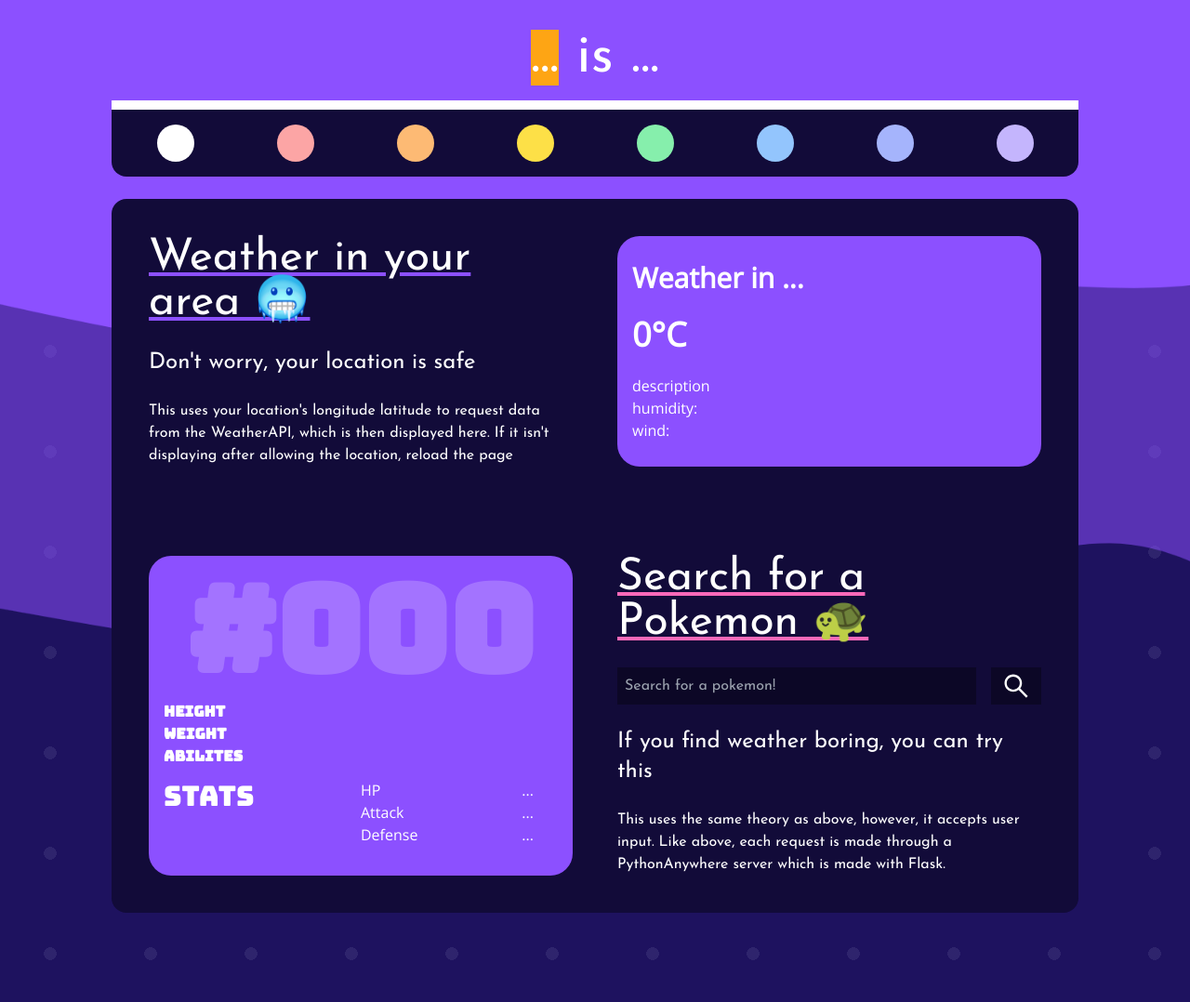
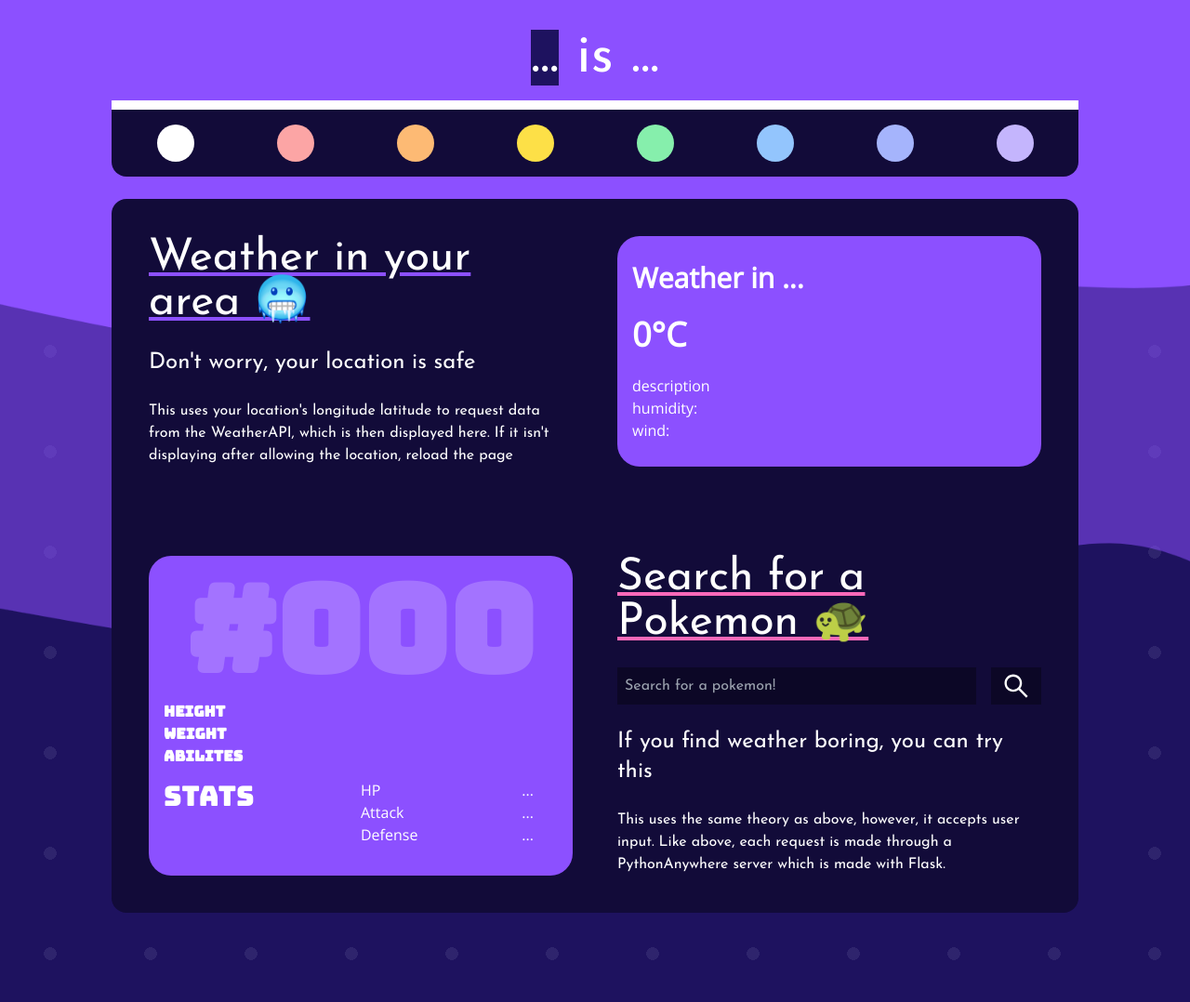
Before and after one commit to lukebottle/Luke-Milner, a Jekyll site: the page built from index.html, in a window 1280 px wide. Shown: the whole page at 93% size. Built offline with Jekyll 4.4.1, drawn with Linux system fonts in a browser that asks for light colours.

Commit message:
content [update]: colour change
- title was hard to read with 'bg-LM-orange-500'
- change bg to 'bg-LM-black-500'

```diff
--- a/index.html
+++ b/index.html
@@ -10,7 +10,7 @@ title: 'Luke Milner'
   <div id="js-mainTheme" class="js-mainTheme font-light {{fill}} bg-no-repeat bg-cover bg-hero-wave">
     <div class="w-full mx-auto max-w-[1040px] h-full sm:pr-0">
         <div class="flex flex-col items-center gap-4">
-    <h1 class="relative flex justify-start pt-8 text-6xl text-light-100 mob:px-6 mob:flex-wrap"><span class="bg-LM-orange-500 js-userName">...</span>&nbsp;is&nbsp;<span class="js-userState">...</span></h1>
+    <h1 class="relative flex justify-start pt-8 text-6xl text-light-100 mob:px-6 mob:flex-wrap"><span class="bg-LM-black-500 js-userName">...</span>&nbsp;is&nbsp;<span class="js-userState">...</span></h1>
 <div class="w-full bg-white h-2.5 dark:bg-LM-black-700">
   <div class="bg-purple-600 h-2.5 dark:bg-LM-orange-500 js-loadBar transition-all ease-in" style="width: 0%"></div>
 </div>
```
